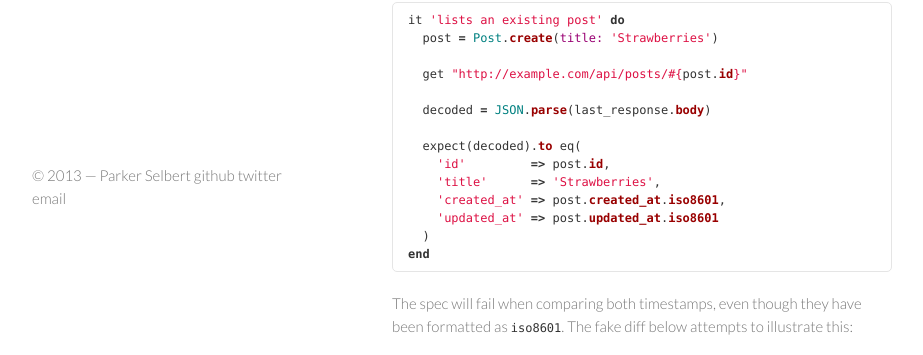
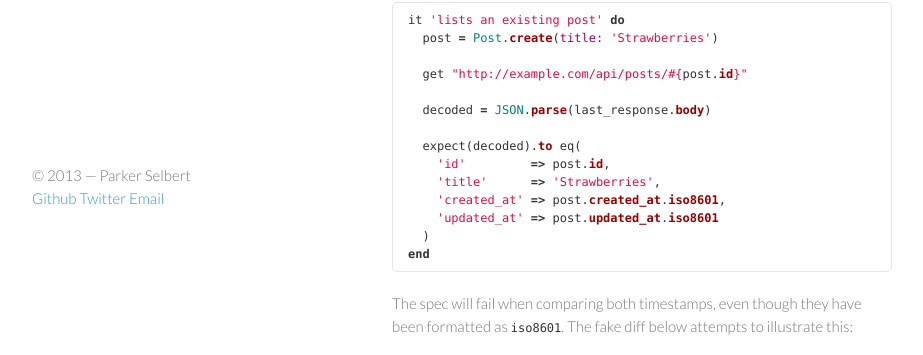
Before and after one commit to sorentwo/soren-website, a Jekyll site: the page built from _posts/2013-07-23-subsecond-resolution-in-rails.md, in a window 1280 px wide. Shown: the part 641-996 px from the top of the page, without its empty margins (178-1101 px from the left). Built offline with Jekyll 4.4.1, drawn with Linux system fonts in a browser that asks for light colours; Markdown is read by kramdown in place of the engine named in the settings; comment, search, counter and statistics services are not loaded.

Commit message:
Actually link externally in the footer

```diff
--- a/_layouts/default.html
+++ b/_layouts/default.html
@@ -21,9 +21,11 @@
       <section>{{ content }}</section>
       <footer>
         &copy; 2013 &mdash; Parker Selbert
-        github
-        twitter
-        email
+        <nav>
+          <a class="github" href="https://github.com/sorentwo">Github</a>
+          <a class="twitter" href="https://twitter.com/soren_two">Twitter</a>
+          <a class="email" href="mailto:soren@sorentwo.com">Email</a>
+        </nav>
       </footer>
     </div>
     <script src="/javascripts/scale.fix.js"></script>
```
